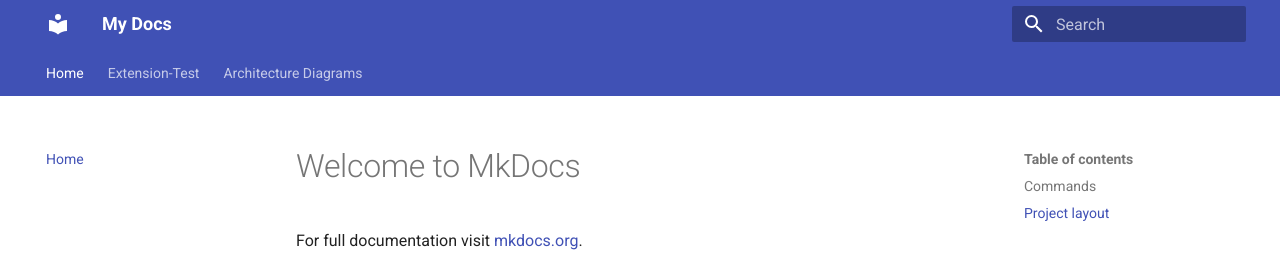
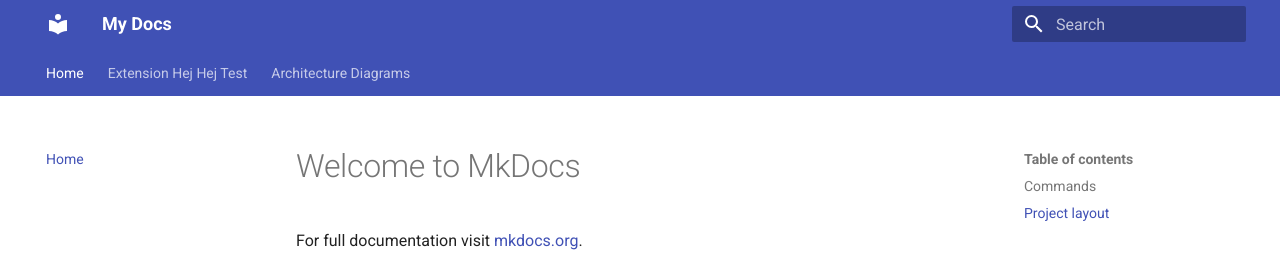
Before and after one commit to extragloves/mkdocs, an MkDocs documentation site: the page built from docs/index.md, in a window 1280 px wide. Shown: the top 257 px of the page. Built offline with MkDocs 1.6.1 and Material for MkDocs 9.7.7, drawn with Linux system fonts in a browser that asks for light colours.

Commit message:
Update navigation and titles from 'Extension-Test' to 'Extension Hej Hej Test' in multiple HTML files; add GitHub Actions workflow for MkDocs deployment

```diff
--- a/mkdocs.yml
+++ b/mkdocs.yml
@@ -25,7 +25,7 @@
 
 nav:
   - Home: index.md
-  - Extension-Test: full-extension-demo.md
+  - Extension Hej Hej Test: full-extension-demo.md
   - Architecture Diagrams: architecture-diagrams.md
 
 extra_javascript:
```
Also changed, not shown: site/404.html, site/architecture-diagrams/index.html, site/full-extension-demo/index.html, site/index.html, 2 other files.
